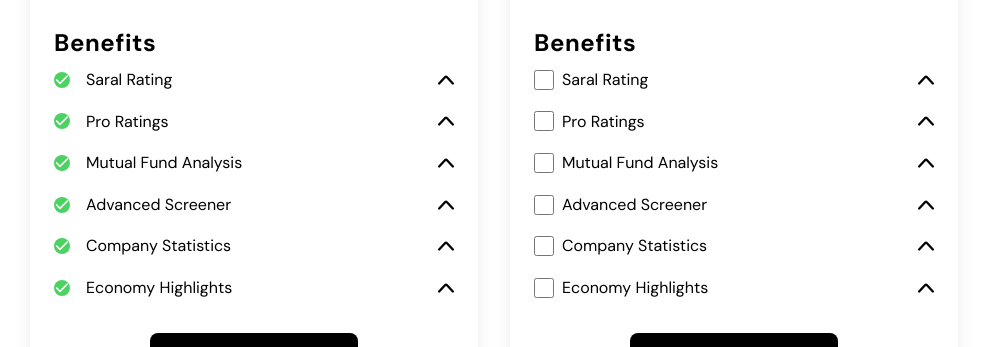
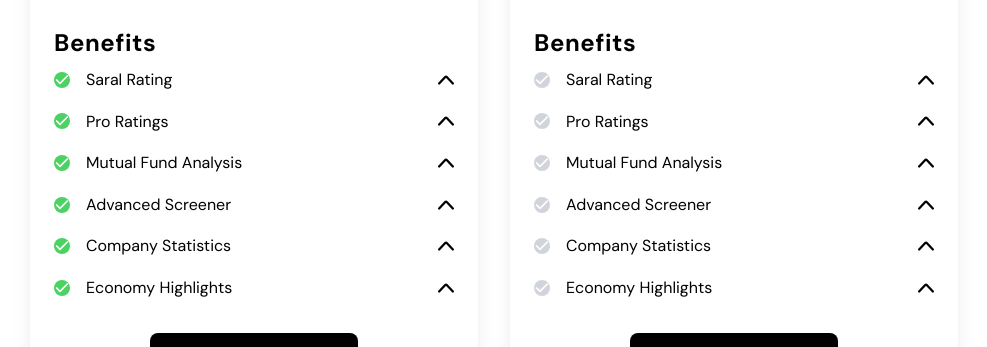
Before and after one commit to nishanbudhathoki2266/sarallagani, a React (Vite) app in the folder plan-cards/: page / in a window 1280 px wide. Shown: the part 261-608 px from the top of the page, without its empty margins (146-1133 px from the left). Built offline with nearby package versions, Linux system fonts and the light colour scheme.

Commit message:
Fixed styling with checkbox by replacing it with svg

```diff
--- a/plan-cards/src/components/Accordion.jsx
+++ b/plan-cards/src/components/Accordion.jsx
@@ -1,4 +1,11 @@
-import { Fragment, createContext, useContext, useRef, useState } from "react";
+import {
+  Fragment,
+  createContext,
+  useContext,
+  useEffect,
+  useRef,
+  useState,
+} from "react";
 
 const AccordionContext = createContext();
 
@@ -29,7 +36,10 @@ const Accordion = ({ children, handlePriceChange }) => {
 
   const price = selectedPlans.length * 20;
 
-  handlePriceChange(price);
+  //   As calling this handlePriceChange outside of any useEffect would result in error, useEffect is best fit here
+  useEffect(() => {
+    handlePriceChange(price);
+  }, [price, handlePriceChange]);
 
   return (
     <AccordionContext.Provider
@@ -68,12 +78,14 @@ const StaticPlanCheckbox = () => {
 };
 
 const CustomizedPlanCheckbox = ({ index }) => {
-  const checkboxRef = useRef(null);
+  //   const checkboxRef = useRef(null);
+  const [isChecked, setIsChecked] = useState(false);
+
   const { handleSelectedPlans, handleRemovedPlans } =
     useContext(AccordionContext);
 
   const handleCheckPlans = (index) => {
-    const isChecked = checkboxRef.current.checked;
+    // const isChecked = checkboxRef.current.checked;
     if (isChecked) {
       handleSelectedPlans(index);
     }
@@ -82,14 +94,36 @@ const CustomizedPlanCheckbox = ({ index }) => {
     }
   };
 
+  //   In this case, it's better to ignore the dependency es lint error
+  useEffect(() => {
+    handleCheckPlans(index);
+  }, [isChecked]);
+
   return (
+    <svg
+      fill="none"
+      stroke="currentColor"
+      strokeLinecap="round"
+      strokeLinejoin="round"
+      strokeWidth="2.5"
+      className={`w-4 h-4 mr-2 inline-flex cursor-pointer items-center justify-center text-white  rounded-full ${
+        isChecked ? "bg-[#4CD263]" : "bg-gray-300"
+      }`}
+      viewBox="0 0 24 24"
+      onClick={() => setIsChecked((currState) => !currState)}
+    >
+      <path d="M20 6L9 17l-5-5"></path>
+    </svg>
+  );
+
+  /* return (
     <input
       type="checkbox"
       ref={checkboxRef}
       onChange={() => handleCheckPlans(index)}
-      className="h-5 w-5"
+      className="appearance-none rounded-full h-4 w-4 cursor-pointer bg-gray-300 text-white-900 checked:bg-[#4CD263]"
     />
-  );
+  ); */
 };
 
 const Toggler = ({ index }) => {
--- a/plan-cards/src/components/Card.jsx
+++ b/plan-cards/src/components/Card.jsx
@@ -59,9 +59,10 @@ function Card({ content }) {
       </button>
       <p className="text-[14px] mx-auto text-black mt-4">
         Experience the Greatness
-        <span className="text-blue-900 block text-center font-semibold">
+        {/* Keeping as link for now */}
+        <a href="#" className="text-blue-900 block text-center font-semibold">
           Pay Now
-        </span>
+        </a>
       </p>
     </div>
   );
```
